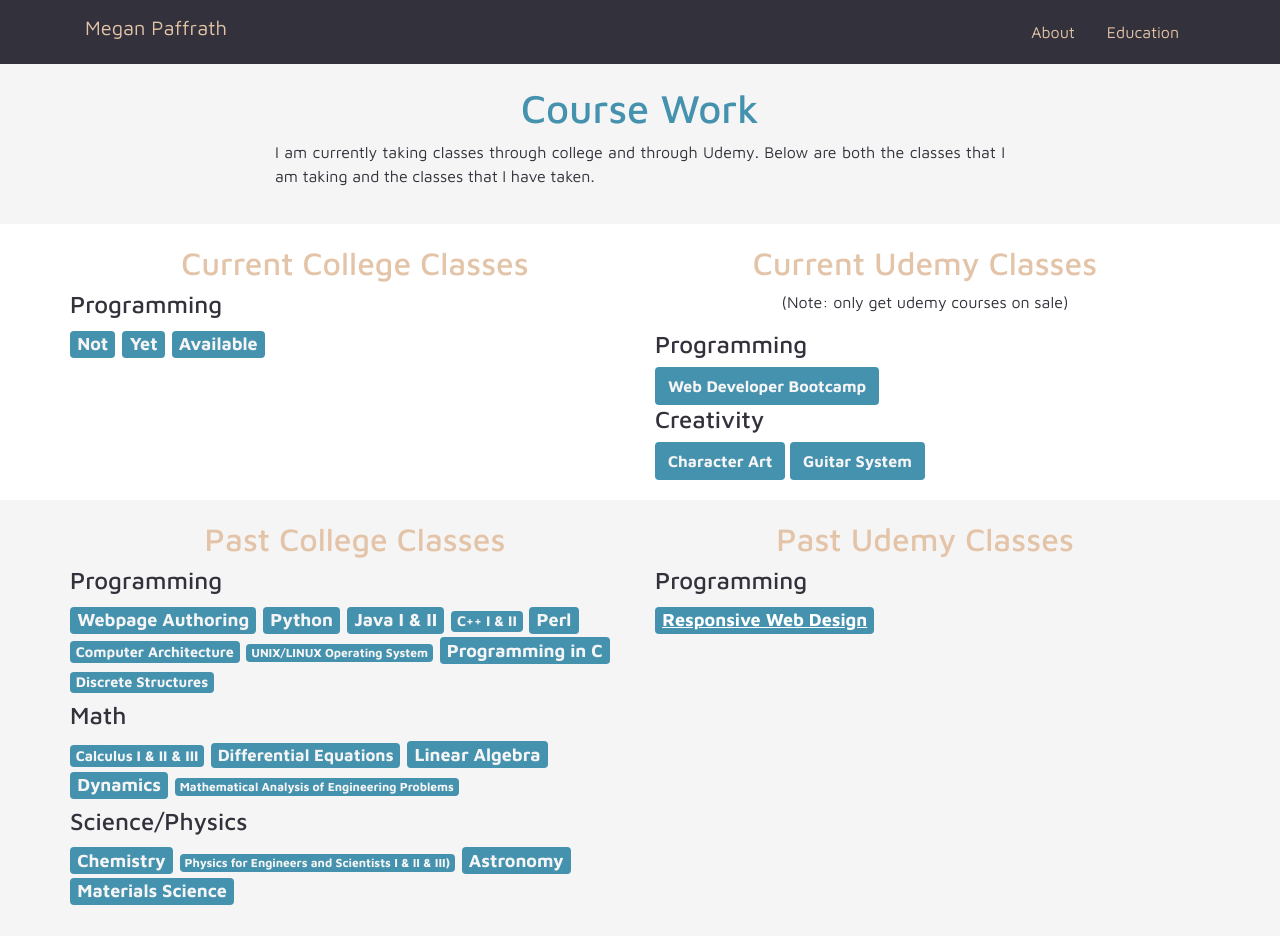
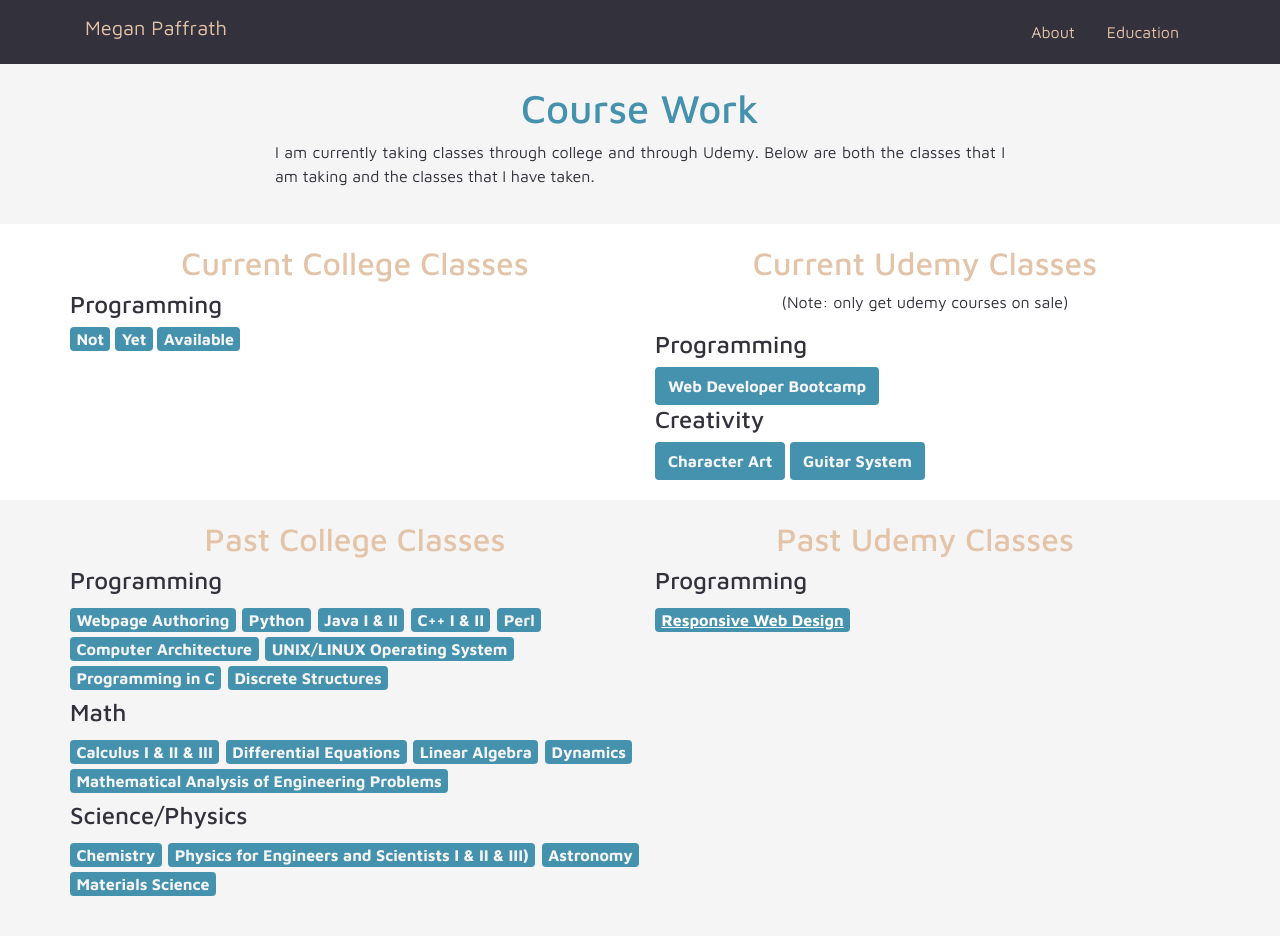
Before and after one commit to MeganPaffrath/MyWebsite2019, a plain HTML site: page programming.html in a window 1280 px wide. Shown: the top 936 px of the page. Drawn offline with nearby package versions, Linux system fonts and the light colour scheme.

Commit message:
some reformatting

```diff
--- a/css/styles.css
+++ b/css/styles.css
@@ -119,6 +119,10 @@ p {
 .font-small-50 {
   font-size: 50%;
 }
+.badge {
+  font-size: 16px;
+  font-weight: bold;
+}
 .badge a{
   color: white;
   text-decoration: underline;
--- a/programming.html
+++ b/programming.html
@@ -83,13 +83,9 @@
             <div class="col-lg-6 section-pd-bottom">
               <h2>Current College Classes</h2>
               <h4>Programming</h4>
-              <center>
-                <h4>
                   <span class="badge badge-blue">Not</span>
                   <span class="badge badge-blue">Yet</span>
                   <span class="badge badge-blue">Available</span>
-                </h4>
-              </center>
 
 
             </div>
```
